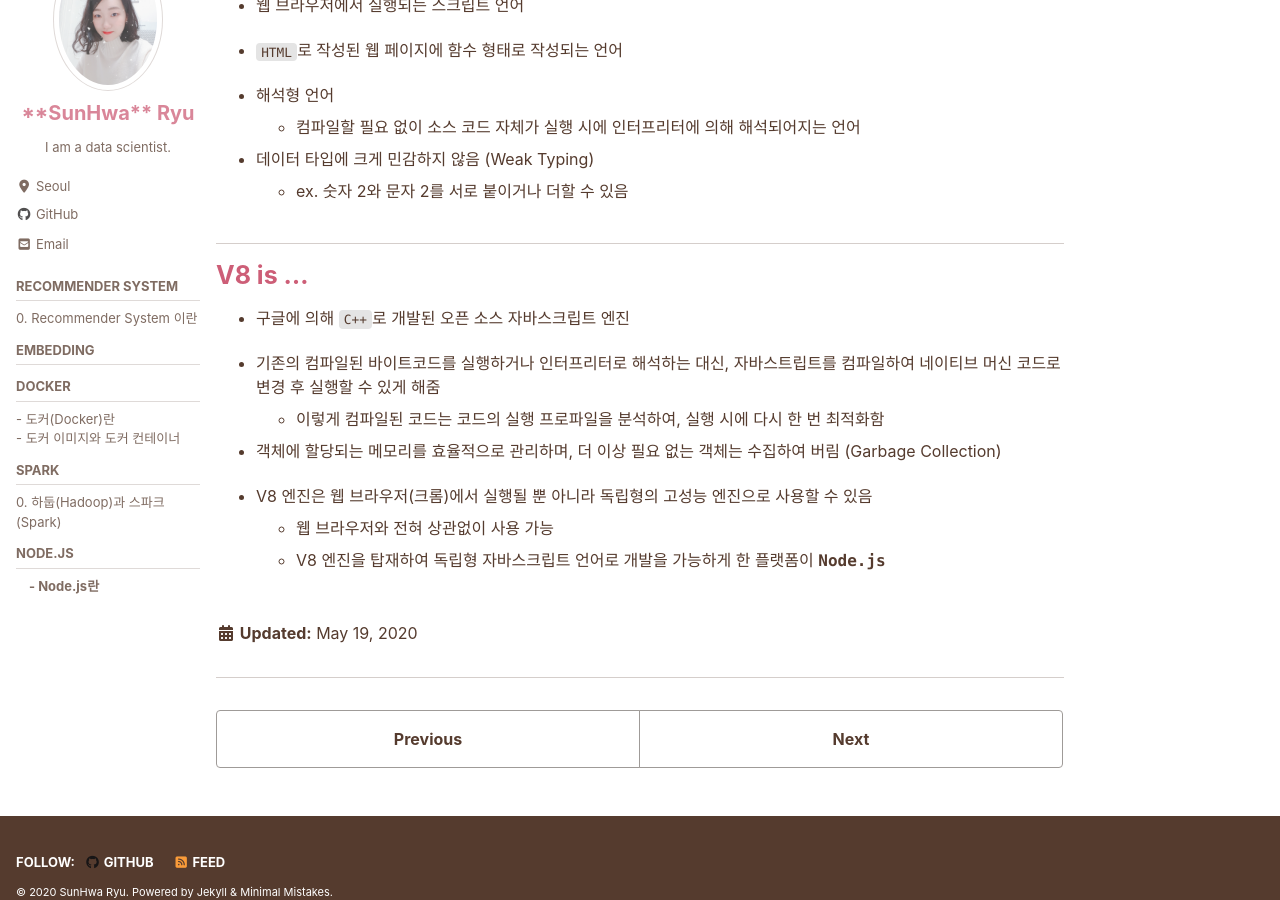
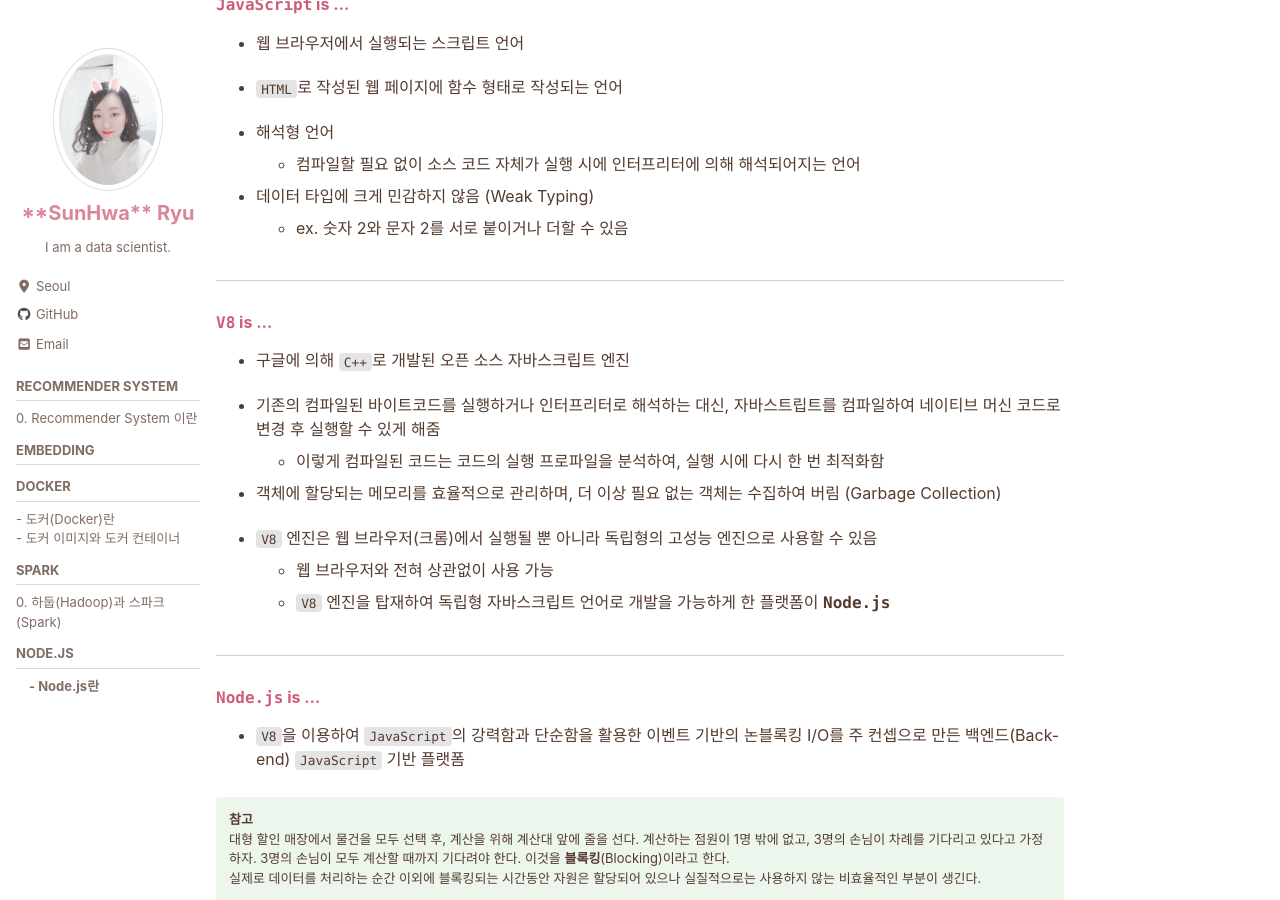
Before and after one commit to MinPinSunHwa/suna.github.io, a Jekyll site: the page built from _study/nodejs/0_nodejs.md, in a window 1280 px wide and 900 px high, scrolled down 297 px. Built offline with Jekyll 4.4.1, drawn with Linux system fonts in a browser that asks for light colours; cached includes are drawn as plain includes; nearby versions of some CDN libraries; some of the changed text lies outside the part shown.

Commit message:
Update 0_nodejs.md

```diff
--- a/_study/nodejs/0_nodejs.md
+++ b/_study/nodejs/0_nodejs.md
@@ -8,12 +8,13 @@ toc: true
 
 **Reference**
 
-- 실무 환경에 맞춘 Node.js 프로그래밍 / 조인석, 황수빈 지음
+- 실무 환경에 맞춘 Node.js 프로그래밍
+  - 조인석, 황수빈 지음
 <br><br>
 
 ---
 
-# JavaScript is ...
+### `JavaScript` is ...
 
 - 웹 브라우저에서 실행되는 스크립트 언어
 
@@ -28,7 +29,7 @@ toc: true
 
 ---
 
-# V8 is ...
+### `V8` is ...
 
 - 구글에 의해 `C++`로 개발된 오픈 소스 자바스크립트 엔진
 
@@ -37,6 +38,20 @@ toc: true
 
 - 객체에 할당되는 메모리를 효율적으로 관리하며, 더 이상 필요 없는 객체는 수집하여 버림 (Garbage Collection)
 
-- V8 엔진은 웹 브라우저(크롬)에서 실행될 뿐 아니라 독립형의 고성능 엔진으로 사용할 수 있음
+- `V8` 엔진은 웹 브라우저(크롬)에서 실행될 뿐 아니라 독립형의 고성능 엔진으로 사용할 수 있음
   - 웹 브라우저와 전혀 상관없이 사용 가능
-  - V8 엔진을 탑재하여 독립형 자바스크립트 언어로 개발을 가능하게 한 플랫폼이 **`Node.js`**
+  - `V8` 엔진을 탑재하여 독립형 자바스크립트 언어로 개발을 가능하게 한 플랫폼이 **`Node.js`**
+<br><br>
+
+---
+
+### `Node.js` is ...
+
+- `V8`을 이용하여 `JavaScript`의 강력함과 단순함을 활용한 이벤트 기반의 논블록킹 I/O를 주 컨셉으로 만든 백엔드(Back-end) `JavaScript` 기반 플랫폼
+
+**참고** <br>
+대형 할인 매장에서 물건을 모두 선택 후, 계산을 위해 계산대 앞에 줄을 선다. 계산하는 점원이 1명 밖에 없고, 3명의 손님이 차례를 기다리고 있다고 가정하자. 3명의 손님이 모두 계산할 때까지 기다려야 한다. 이것을 **블록킹**(Blocking)이라고 한다. <br>
+실제로 데이터를 처리하는 순간 이외에 블록킹되는 시간동안 자원은 할당되어 있으나 실질적으로는 사용하지 않는 비효율적인 부분이 생긴다. <br><br>
+다른 예를 하나 생각해보자. 카페 카운터에서 커피를 주문하고 무선 호출기를 받았다고 가정하자. 호출기를 받고 자리에 앉아 하고 싶은 일을 한다. 주문한 커피가 다 준비되어 호출기가 울리면, 카운터로 가서 주문했던 커피를 받아 다시 자리 앉는다. 커피를 주문한 다음 준비될 때까지 전혀 간섭을 받지 않고 하고 싶은 일을 수행했다. 즉, **블록킹 당하지 않았다**(Non-blocking). <br><br>
+카운터 종업원은 주문자가 주문하는 이벤트, 커피 준비가 완료되었다는 두가지 이벤트를 받았다. 종업원은 해당 이벤트가 발생했을 때 본인이 해야 할 일을 했다. 이것이 **이벤트 주도**이다. 여기서 호출기는 커피가 완료되었다고 알려주었다. 이를 **이벤트 콜백**(Event Callback)이라고 한다.
+{: .notice--success}
```
